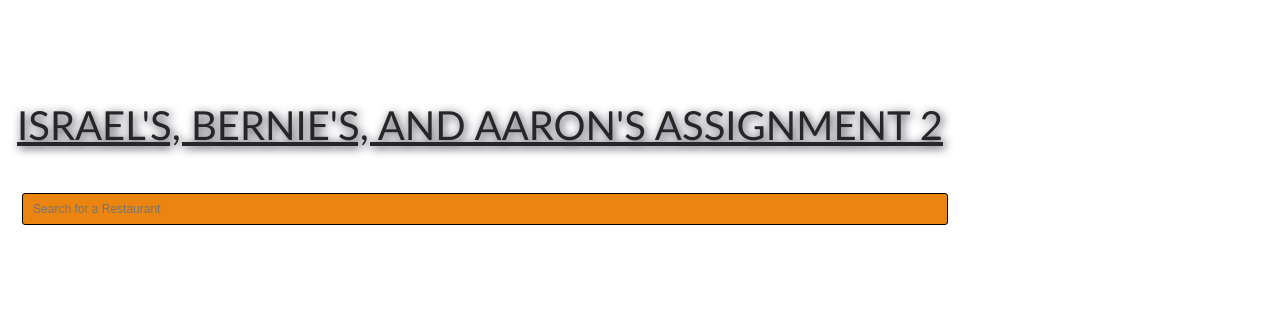
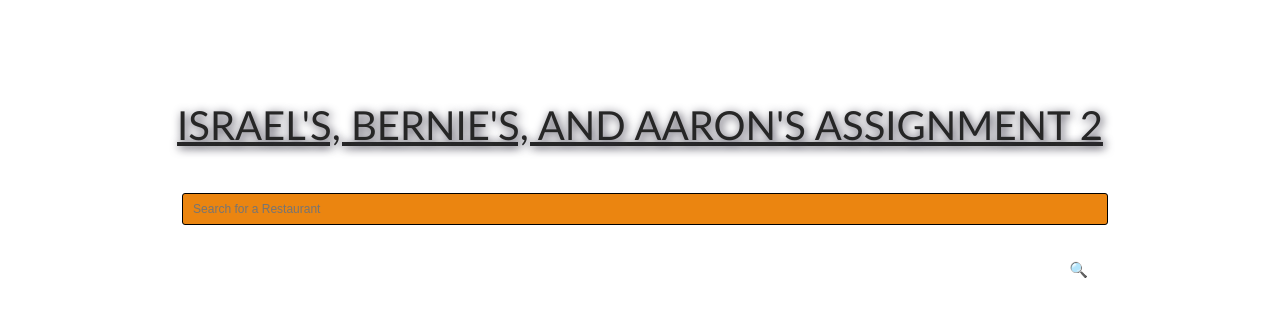
Before and after one commit to igonzla5/INST377-Assig2, a website: page public/index.html in a window 1280 px wide. Drawn offline with nearby package versions, Linux system fonts and the light colour scheme; no server answers.

Commit message:
lined up

```diff
--- a/public/styles.css
+++ b/public/styles.css
@@ -5,7 +5,6 @@ body {
     font-family: 'Gill Sans', 'Gill Sans MT', Calibri, 'Trebuchet MS', sans-serif;
     color: black;
     text-align: center;
-
 }
 
 html, body {
@@ -18,7 +17,7 @@ html, body {
   }
 
   .container {
-    max-width: 960px;
+    max-width: 2000px;
     min-height: 100%;
     display: flex;
     flex-direction: row;
@@ -82,10 +81,10 @@ html, body {
 
 #searchWrapper {
     position: relative;
-    content: '🔍';
 }
 
 #searchWrapper::after {
+    content: '🔍';
     position: absolute;
     top: 7px;
     right: 15px;
```
